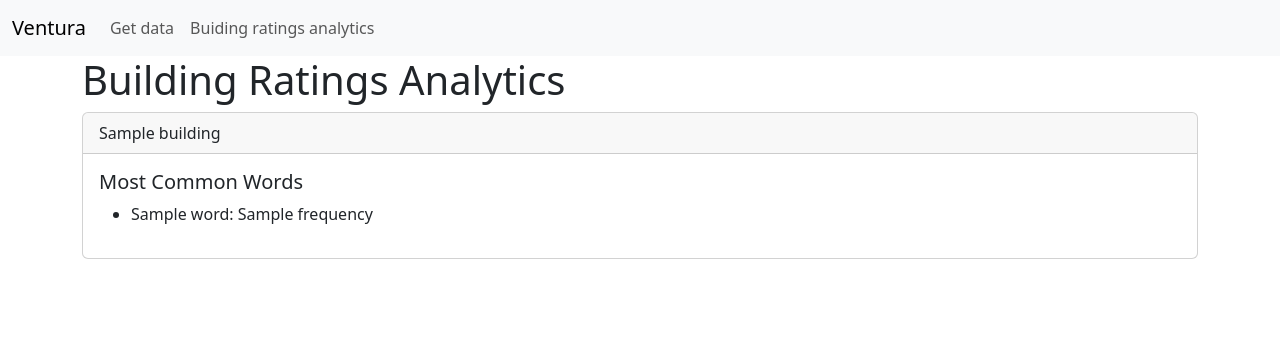
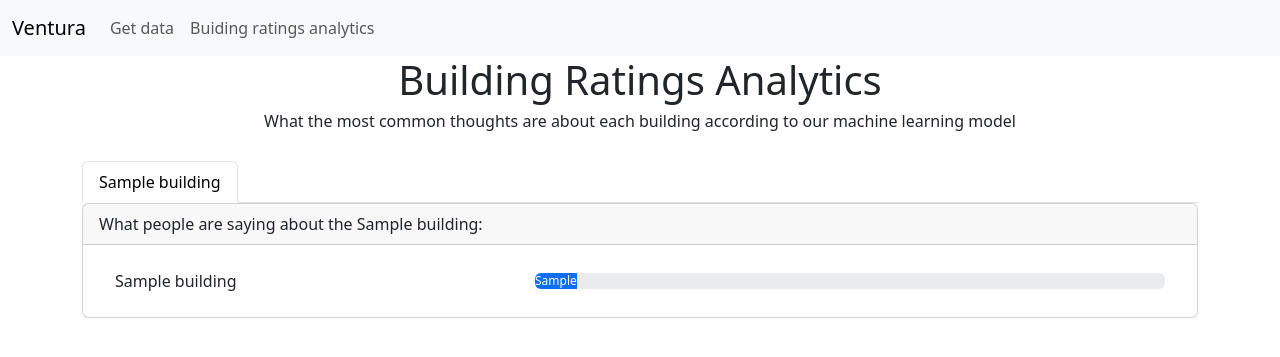
Before and after one commit to ISIS3510-202410-Team33/ventura-backend, a Django app: template ventura_backend/ventura/templates/building_ratings.html in a window 1280 px wide. Shown: the top 357 px of the page. Run offline with Django 5.2, Linux system fonts and the light colour scheme; the template is opened without the code that fills it: most values are stand-ins (such as "Sample title", 1, 10 or a date in 2020); some libraries are stand-ins or nearby versions.

Commit message:
Refactor building_ratings.html template to improve layout and add building tabs

```diff
--- a/ventura_backend/ventura/templates/building_ratings.html
+++ b/ventura_backend/ventura/templates/building_ratings.html
@@ -4,20 +4,49 @@
 {% block title %}Building Ratings Analytics{% endblock %}
 
 {% block content %}
-<h1>Building Ratings Analytics</h1>
+<h1 class="text-center">Building Ratings Analytics</h1>
+<h6 class="text-center" style="margin-bottom: 30px;">What the most common thoughts are about each building according to
+    our machine learning model</h6>
+
+<ul class="nav nav-tabs" id="buildingTabs" role="tablist">
+    {% for building, _ in data.keywords_por_edificio.items %}
+    <li class="nav-item">
+        <a class="nav-link {% if forloop.first %}active{% endif %}" id="{{ building|slugify }}-tab" data-bs-toggle="tab"
+            href="#{{ building|slugify }}" role="tab" aria-controls="{{ building|slugify }}"
+            aria-selected="{{ forloop.first|yesno:'true,false' }}">{{ building }}</a>
+    </li>
+    {% endfor %}
+</ul>
+
+<div class="tab-content" id="buildingTabsContent">
     {% for building, keywords in data.keywords_por_edificio.items %}
+    <div class="tab-pane fade {% if forloop.first %}show active{% endif %}" id="{{ building|slugify }}" role="tabpanel"
+        aria-labelledby="{{ building|slugify }}-tab">
         <div class="card">
             <div class="card-header">
-        {{ building }}
+                What people are saying about the {{ building }}:
             </div>
             <div class="card-body">
-        <h5 class="card-title">Most Common Words</h5>
-        <ul>
+                <ul class="list-group list-group-flush">
                     {% for word, frequency in keywords %}
-            <li>{{ word }}: {{ frequency }}</li>
+                    <li class="list-group-item d-flex justify-content-between align-items-center">
+                        {{ word }}
+                        <div class="progress" style="width: 60%;">
+                            <div class="progress-bar
+                                    {% if frequency <= 3 %}bg-success
+                                    {% elif frequency > 3 and frequency <= 7 %}bg-info
+                                    {% else %}bg-primary{% endif %}" role="progressbar"
+                                style="width: {{ frequency }}0%;" aria-valuenow="{{ frequency }}" aria-valuemin="0"
+                                aria-valuemax="10">{{ frequency }}
+                            </div>
+                        </div>
+                    </li>
                     {% endfor %}
                 </ul>
             </div>
         </div>
+    </div>
     {% endfor %}
+</div>
+
 {% endblock %}
```
Also changed, not shown: ventura_backend/ventura_backend/settings.py (+49 -47 lines). Lines whose indentation alone changed are shown as unchanged.
